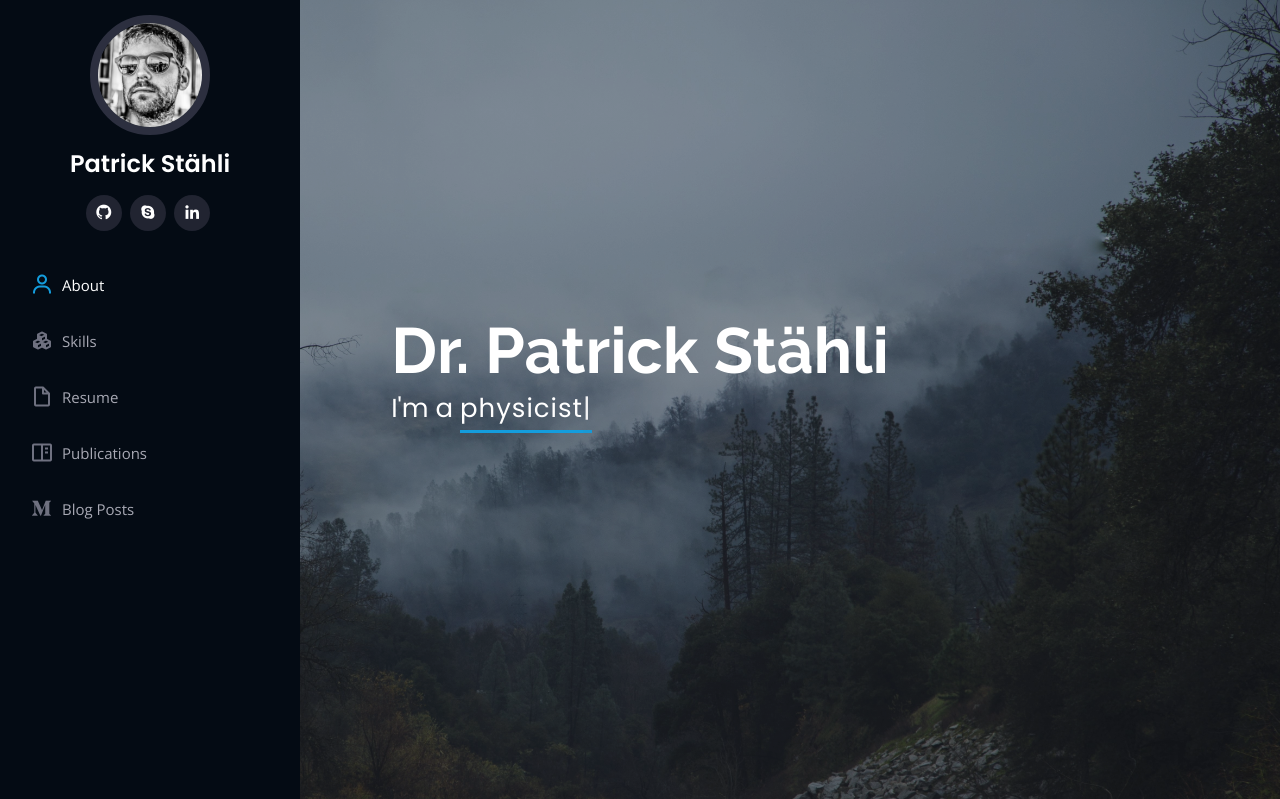
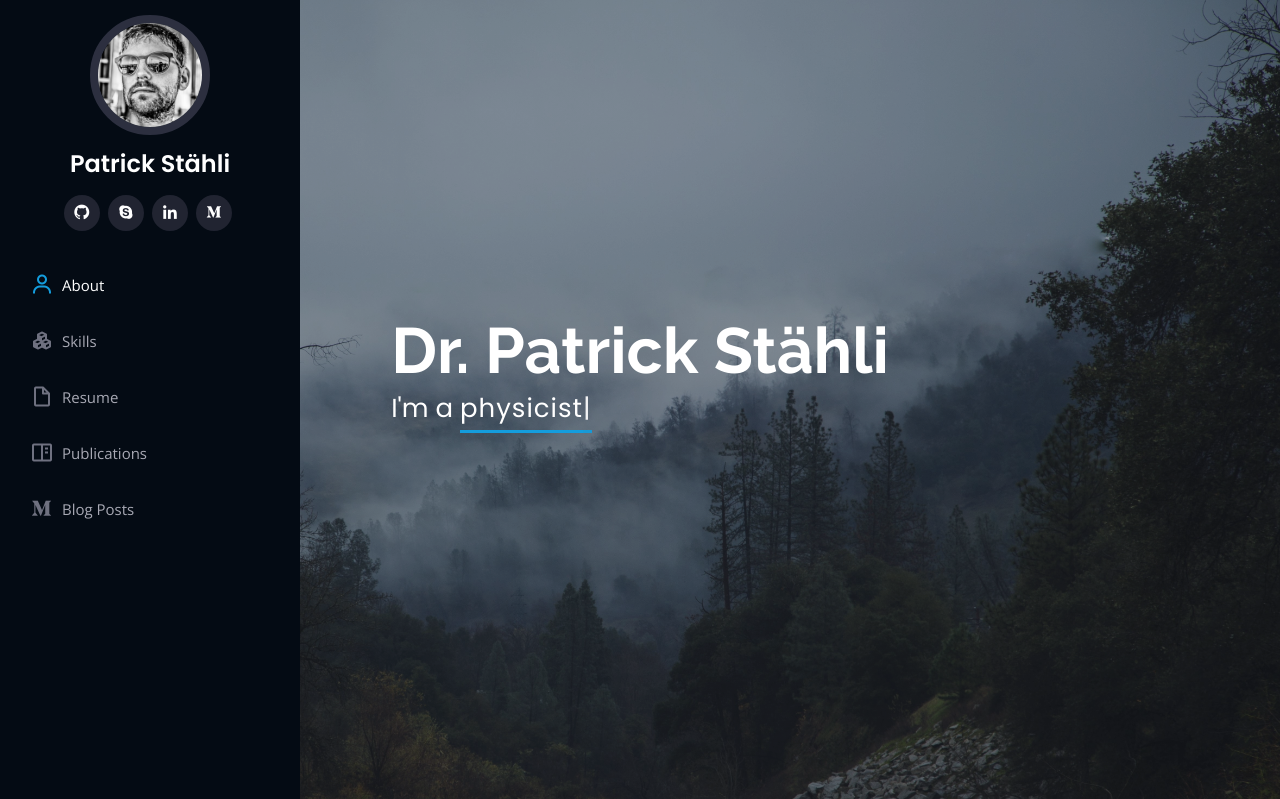
Before and after one commit to PatrickStaehli/portfolio_website, a Flask app: page / in a window 1280 px wide. Shown: the top 799 px of the page. Run offline with Flask 2, Linux system fonts and the light colour scheme; some libraries are stand-ins or nearby versions.

Commit message:
Add Medium link to header

```diff
--- a/webapp/templates/index.html
+++ b/webapp/templates/index.html
@@ -45,6 +45,7 @@
           <a href="https://github.com/PatrickStaehli" class="github" rel="noopener noreferrer" target="_blank" ><i class="bx bxl-github"></i></a>
           <a href="https://scholar.google.com/citations?user=DQBZZHwAAAAJ&hl=de&oi=sra" target="_blank" rel="noopener noreferrer" class="google-plus"><i class="bx bxl-skype"></i></a>
           <a href="https://www.linkedin.com/in/pstähli/" target="_blank" rel="noopener noreferrer" class="linkedin"><i class="bx bxl-linkedin"></i></a>
+          <a href="https://medium.com/@patrick.staehli_95233" target="_blank" rel="noopener noreferrer" class="medium"><i class="bx bxl-medium"></i></a>
         </div>
       </div>
 
```
